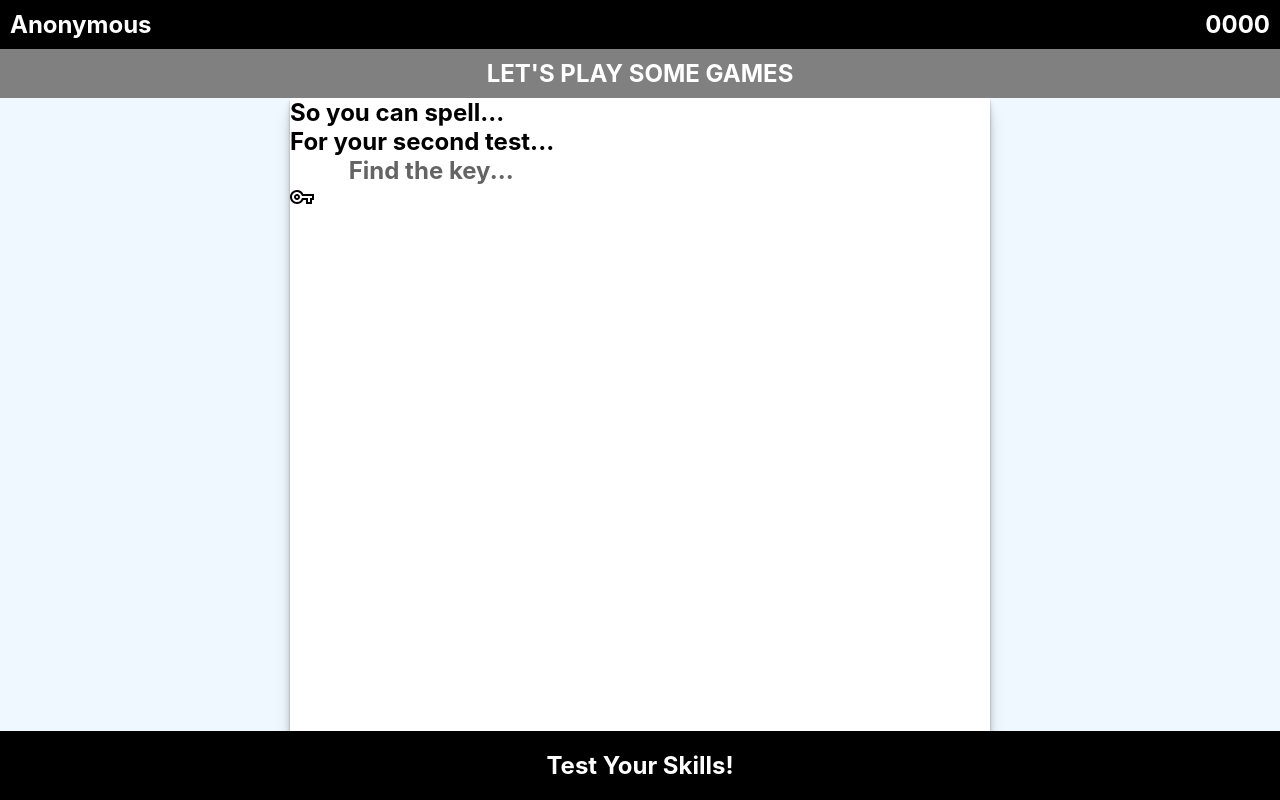
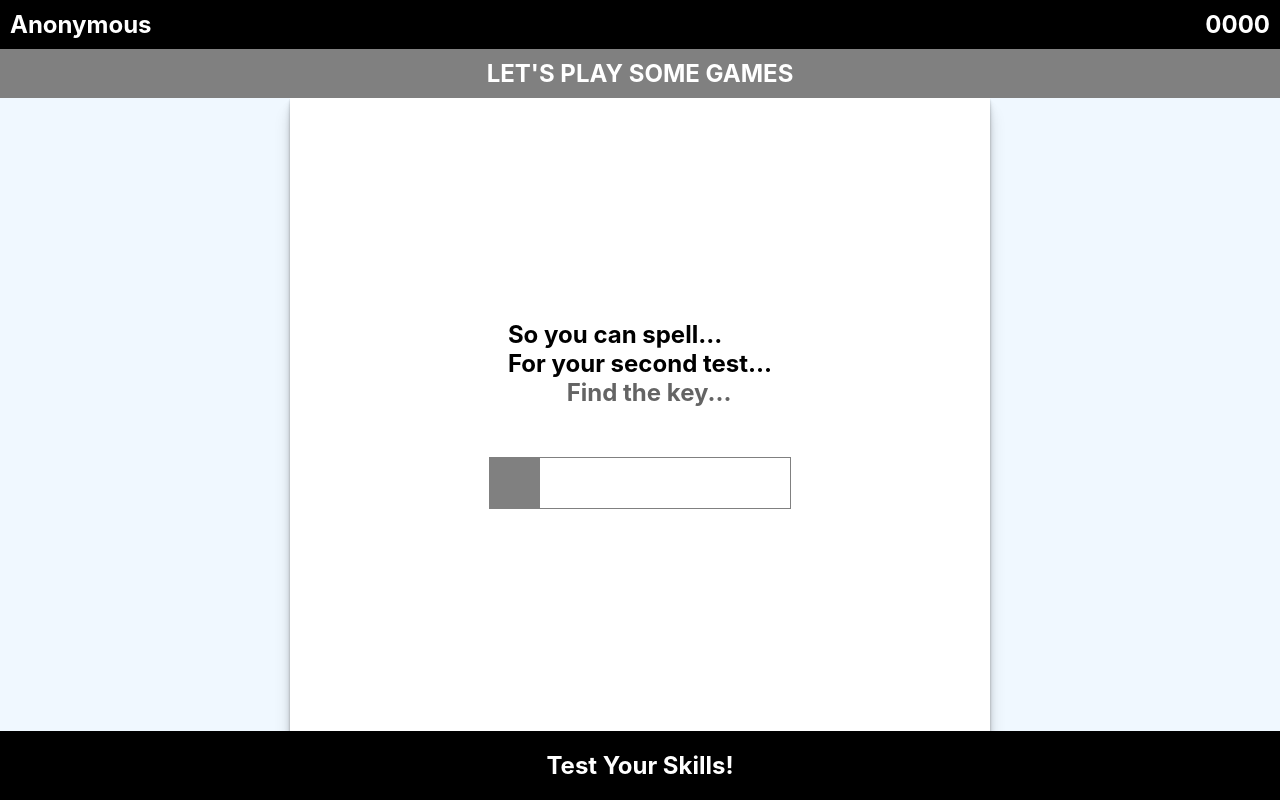
Before and after one commit to leavemydogalone/LetsPlaySomeGames, a React (Create React App) app: page / in a window 1280 px wide. Built offline with nearby package versions, Linux system fonts and the light colour scheme.

Commit message:
styles for key and dragger

```diff
--- a/src/scenes/LevelTwo.tsx
+++ b/src/scenes/LevelTwo.tsx
@@ -1,18 +1,14 @@
 import React, { useEffect } from "react";
 
 export default function LevelTwo() {
-  let fade = null;
-  useEffect(() => {
-    fade = "fade";
-  }, []);
   return (
     <div className="levelTwo">
-      <div className={`top ${fade}`}>
+      <div className="top">
         <h2 className="title first">So you can spell...</h2>
         <h2 className="title second">For your second test...</h2>
         <h2 className="title third">Find the key...</h2>
       </div>
-      <div className="center">
+      <div className="bottom">
         <div className="track">
           <div className="key-container">
             <svg
@@ -26,7 +22,7 @@ export default function LevelTwo() {
               <path d="M22 19h-6v-4h-2.68c-1.14 2.42-3.6 4-6.32 4-3.86 0-7-3.14-7-7s3.14-7 7-7c2.72 0 5.17 1.58 6.32 4H24v6h-2v4zm-4-2h2v-4h2v-2H11.94l-.23-.67C11.01 8.34 9.11 7 7 7c-2.76 0-5 2.24-5 5s2.24 5 5 5c2.11 0 4.01-1.34 4.71-3.33l.23-.67H18v4zM7 15c-1.65 0-3-1.35-3-3s1.35-3 3-3 3 1.35 3 3-1.35 3-3 3zm0-4c-.55 0-1 .45-1 1s.45 1 1 1 1-.45 1-1-.45-1-1-1z" />
             </svg>
           </div>
-          <div className="dragger-cont">
+          <div className="dragger-container">
             <div className="dragger"></div>
           </div>
         </div>
--- a/src/styles/_levelTwo.scss
+++ b/src/styles/_levelTwo.scss
@@ -12,7 +12,13 @@
 }
 
 .levelTwo {
+  display: flex;
+  justify-content: center;
+  align-items: center;
+  flex-direction: column;
+  height: 100%;
   .top {
+    margin-bottom: 50px;
     .title {
       opacity: 0;
       animation: fade 2s ease-in forwards;
@@ -27,4 +33,30 @@
       animation-delay: 4000ms;
     }
   }
+  .bottom {
+    .track {
+      width: 300px;
+      max-width: 100%;
+      border: 1px solid grey;
+      position: relative;
+      .key-container {
+        position: absolute;
+        left: 10px;
+        top: 0;
+        height: 50px;
+        width: fit-content;
+        display: flex;
+        justify-content: center;
+        align-items: center;
+      }
+      .dragger-container {
+        position: relative;
+        .dragger {
+          height: 50px;
+          width: 50px;
+          background: grey;
+        }
+      }
+    }
+  }
 }
```
